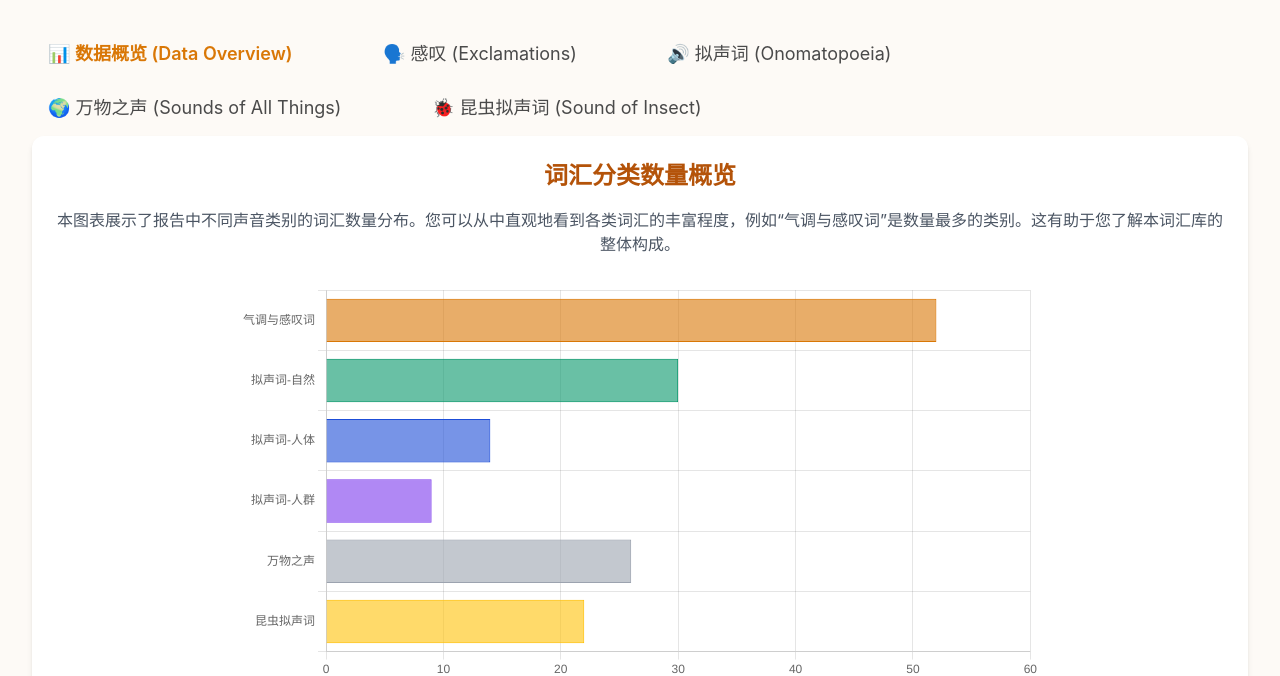
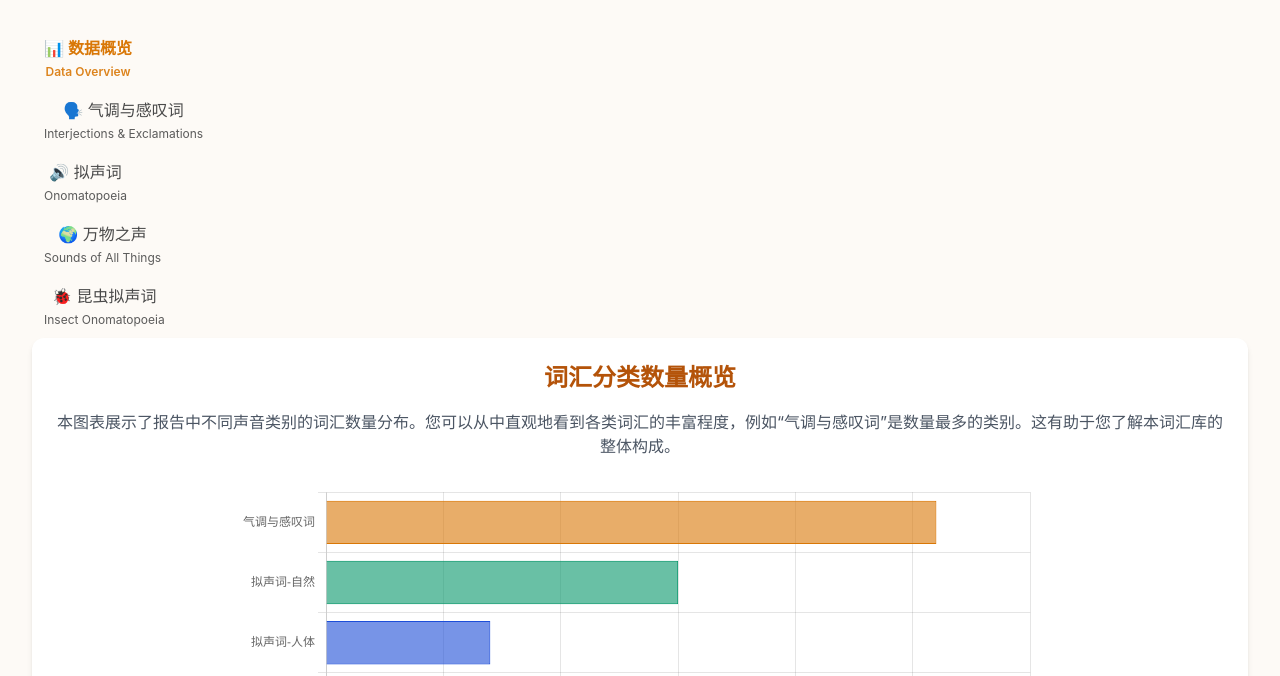
Before and after one commit to monokumazx/Bilingual_Chinese_English, a plain HTML site: page index.html in a window 1280 px wide. Shown: the part 124-800 px from the top of the page. Drawn offline with nearby package versions, Linux system fonts and the light colour scheme.

Commit message:
Update index.html

```diff
--- a/index.html
+++ b/index.html
@@ -59,15 +59,35 @@
             <p class="text-4xl font-bold text-red-800 mb-2">中英声音词典：双语发音词汇</p>
         </header>
 
-<button class="nav-item nav-active text-lg px-4 py-3 rounded-t-lg" data-tab="dashboard">📊 数据概览 (Data Overview)</button>
+<!-- 📊 数据概览 (Data Overview) -->
+<button class="nav-item nav-active text-base px-3 py-2 rounded-t-lg flex flex-col items-center justify-center" data-tab="dashboard">
+    <span class="mb-1">📊 数据概览</span>
+    <span class="text-xs opacity-90">Data Overview</span>
+</button>
 
-            <button class="nav-item text-lg px-4 py-3 rounded-t-lg" data-tab="interjections">🗣️ 感叹 (Exclamations)</button>
+<!-- 🗣️ 气调与感叹词 (Interjections & Exclamations) -->
+<button class="nav-item text-base px-3 py-2 rounded-t-lg flex flex-col items-center justify-center" data-tab="interjections">
+    <span class="mb-1">🗣️ 气调与感叹词</span>
+    <span class="text-xs opacity-90">Interjections & Exclamations</span>
+</button>
 
-            <button class="nav-item text-lg px-4 py-3 rounded-t-lg" data-tab="onomatopoeia">🔊 拟声词 (Onomatopoeia)</button>
+<!-- 🔊 拟声词 (Onomatopoeia) -->
+<button class="nav-item text-base px-3 py-2 rounded-t-lg flex flex-col items-center justify-center" data-tab="onomatopoeia">
+    <span class="mb-1">🔊 拟声词</span>
+    <span class="text-xs opacity-90">Onomatopoeia</span>
+</button>
 
-            <button class="nav-item text-lg px-4 py-3 rounded-t-lg" data-tab="otherSounds">🌍 万物之声 (Sounds of All Things)</button>
+<!-- 🌍 万物之声 (Sounds of All Things) -->
+<button class="nav-item text-base px-3 py-2 rounded-t-lg flex flex-col items-center justify-center" data-tab="otherSounds">
+    <span class="mb-1">🌍 万物之声</span>
+    <span class="text-xs opacity-90">Sounds of All Things</span>
+</button>
 
-            <button class="nav-item text-lg px-4 py-3 rounded-t-lg" data-tab="insectOnomatopoeia">🐞 昆虫拟声词 (Sound of Insect)</button>
+<!-- 🐞 昆虫拟声词 (Insect Onomatopoeia) -->
+<button class="nav-item text-base px-3 py-2 rounded-t-lg flex flex-col items-center justify-center" data-tab="insectOnomatopoeia">
+    <span class="mb-1">🐞 昆虫拟声词</span>
+    <span class="text-xs opacity-90">Insect Onomatopoeia</span>
+</button>
 
 
         </nav>
```
